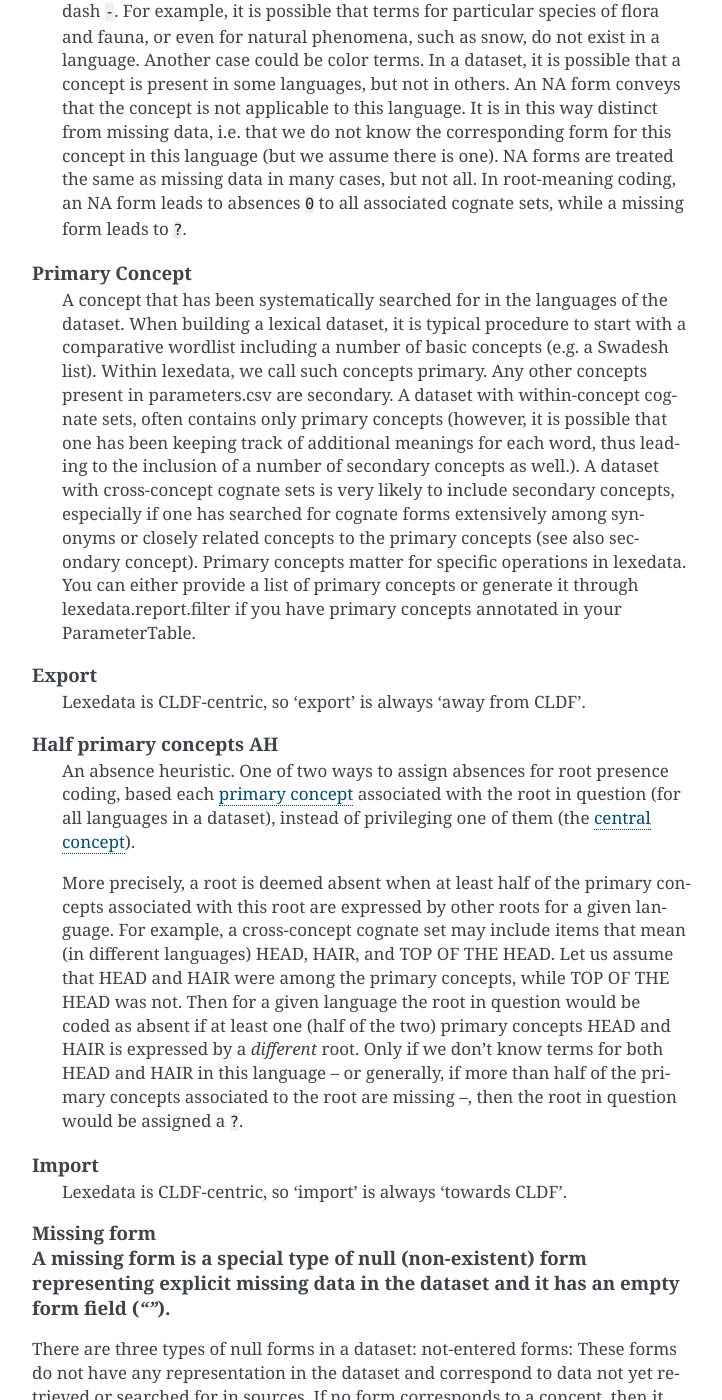
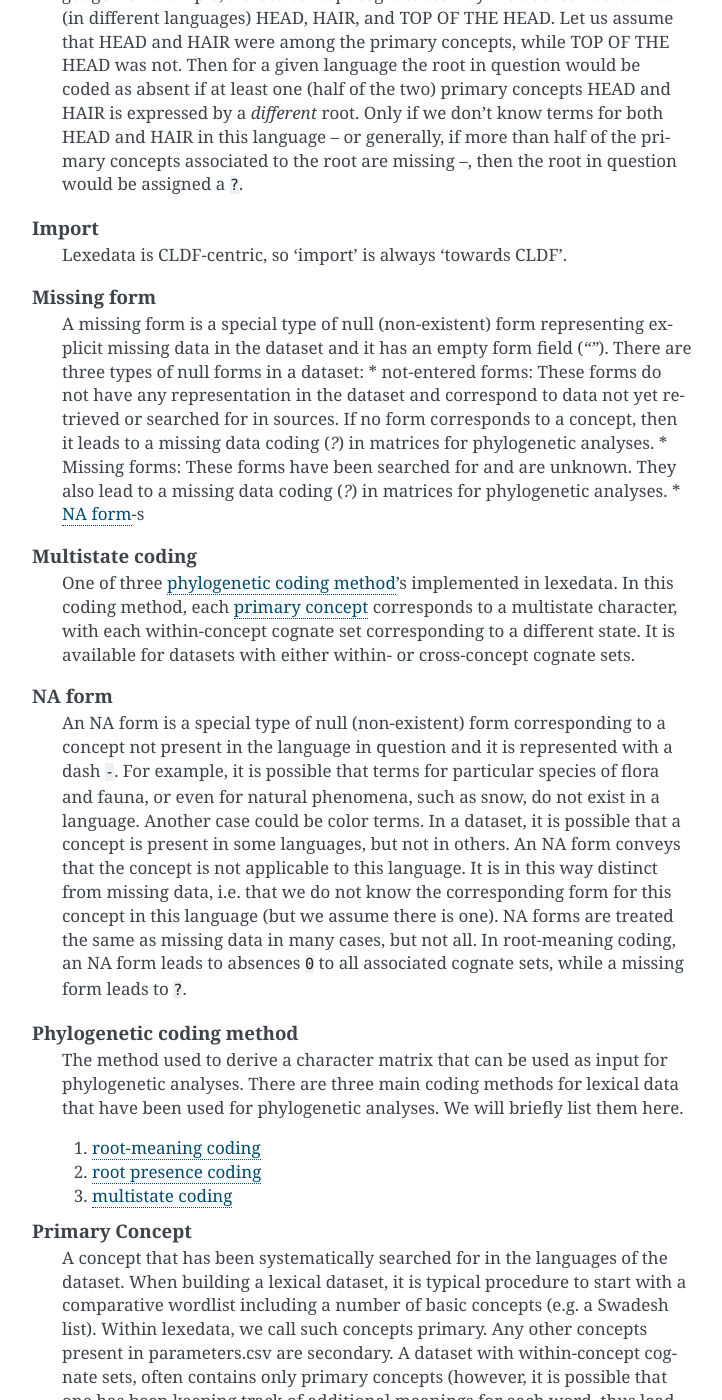
Before and after one commit to lexedata/lexedata, a Sphinx documentation site: the page built from docs/glossary.rst, in a window 1280 px wide and 1400 px high, scrolled down 1585 px. Shown: the whole window, without its empty margins (388-1110 px from the left). Built offline with Sphinx 7.4.7, drawn with Linux system fonts in a browser that asks for light colours; some of the changed text lies outside the part shown.

Commit message:
Fix glossary

```diff
--- a/docs/glossary.rst
+++ b/docs/glossary.rst
@@ -2,7 +2,7 @@
 --------
 
 .. glossary::
-   :sorted:
+  :sorted:
 
   Central concept
     The ‘central’ meaning among all forms that derive from the same etymological root.
@@ -54,19 +56,14 @@
     Lexedata is CLDF-centric, so ‘import’ is always ‘towards CLDF’.
 
   Missing form
-  A missing form is a special type of null (non-existent) form representing explicit missing data in the dataset and it has an empty form field (`""`).
-There are three types of null forms in a dataset:
-not-entered forms: These forms do not have any representation in the dataset and correspond to data not yet retrieved or searched for in sources. If no form corresponds to a concept, then it leads to a missing data coding (`?`) in matrices for phylogenetic analyses.
-Missing forms: These forms have been searched for and are unknown. They also lead to a missing data coding (`?`) in matrices for phylogenetic analyses.
-NA forms:  .. seealso:: :term:`NA form`
+    A missing form is a special type of null (non-existent) form representing explicit missing data in the dataset and it has an empty form field (`""`).
+    There are three types of null forms in a dataset:
+    * not-entered forms: These forms do not have any representation in the dataset and correspond to data not yet retrieved or searched for in sources. If no form corresponds to a concept, then it leads to a missing data coding (`?`) in matrices for phylogenetic analyses.
+    * Missing forms: These forms have been searched for and are unknown. They also lead to a missing data coding (`?`) in matrices for phylogenetic analyses.
+    * :term:`NA form`-s
 
   Multistate coding
     One of three :term:`phylogenetic coding method`'s implemented in lexedata. In this coding method, each :term:`primary concept` corresponds to a multistate character, with each within-concept cognate set corresponding to a different state. It is available for datasets with either within- or cross-concept cognate sets.
-
-  Primary Concept
-    A concept that has been systematically searched for in the languages of the dataset. When building a lexical dataset, it is typical procedure to start with a comparative wordlist including a number of basic concepts (e.g. a Swadesh list). Within lexedata, we call such concepts primary. Any other concepts present in parameters.csv are secondary. A dataset with within-concept cognate sets, often contains only primary concepts (however, it is possible that one has been keeping track of additional meanings for each word, thus leading to the inclusion of a number of secondary concepts as well.). A dataset with cross-concept cognate sets is very likely to include secondary concepts, especially if one has searched for cognate forms extensively among synonyms or closely related concepts to the primary concepts.
-
-     .. seealso:: :term:`secondary concept`
 
   Root-meaning coding
     One of three coding methods implemented in lexedata. This coding method converts every within-concept cognate set in the dataset into a binary character (with 1 representing presence of this root-meaning association in a particular language and 0 absence). When a root-meaning association is not attested in a language, the character is coded as 0 if the meaning in question is expressed with a different root, and as ? if the meaning is not attested at all. The root-meaning coding method can be used for datasets with either cross-concept or within-concept cognate sets.
--- a/docs/lexedata.report.rst
+++ b/docs/lexedata.report.rst
@@ -55,7 +55,7 @@
 lexedata.report.segments\_inventories module
 --------------------------------------------
 
-.. automodule:: lexedata.report.segments_inventories
+.. automodule:: lexedata.report.segment_inventories
    :members:
    :undoc-members:
    :show-inheritance:
```
Also changed, not shown: other parts of docs/glossary.rst (+2 -0 lines), docs/Manual.md (+9 -6 lines).
